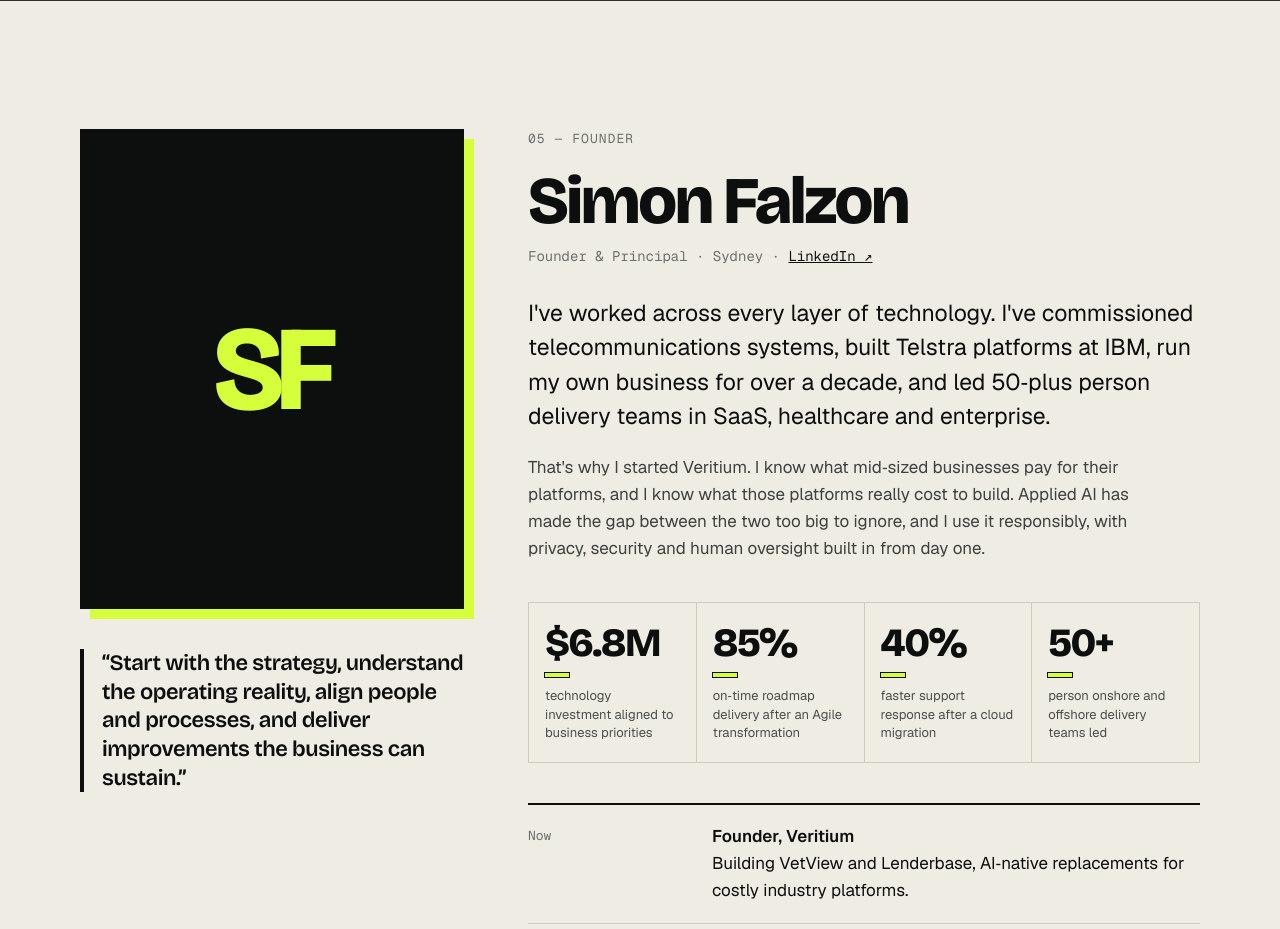
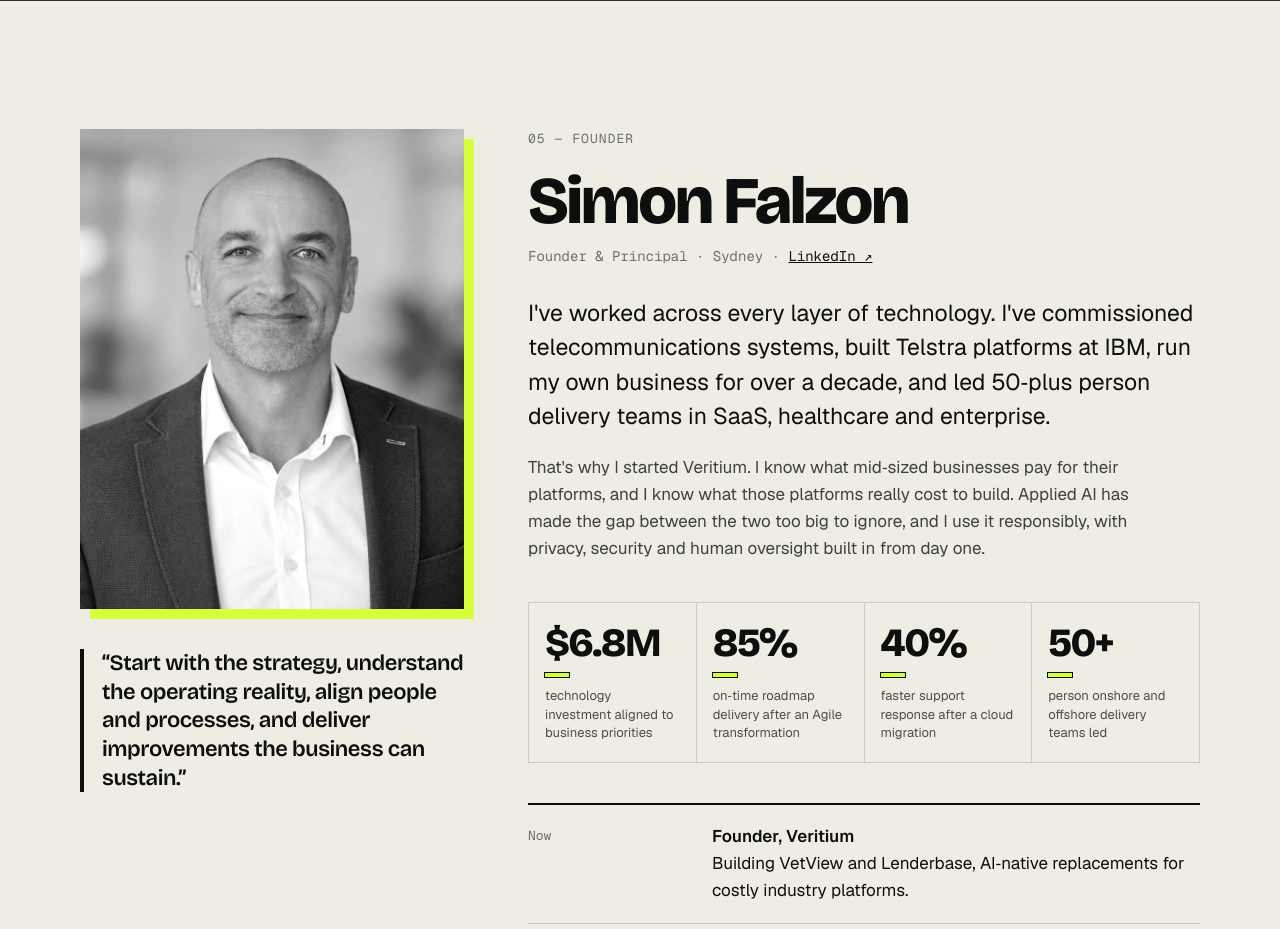
Before and after one commit to simonkennethfalzon/veritium-website, a plain HTML site: page index.html in a window 1280 px wide. Shown: the part 4540-5469 px from the top of the page. Drawn offline with nearby package versions, Linux system fonts and the light colour scheme.

Commit message:
Add founder headshot (greyscale, colour on hover)
Co-Authored-By: Claude Opus 5.5 <noreply@anthropic.com>
Claude-Session: https://claude.ai/code/session_01VuGxb3WCK5REQNgMC5a7sH

```diff
--- a/index.html
+++ b/index.html
@@ -205,8 +205,7 @@
     <div class="wrap founder">
       <div class="founder__side">
         <div class="founder__photo">
-          <!-- Replace with: <img src="assets/simon.jpg" alt="Simon Falzon"> -->
-          <div class="founder__placeholder">SF</div>
+          <img src="assets/simon.jpg" alt="Simon Falzon, founder of Veritium" width="800" height="1000" loading="lazy">
         </div>
         <blockquote class="founder__quote">“Start with the strategy, understand the operating reality, align people and processes, and deliver improvements the business can sustain.”</blockquote>
       </div>
--- a/styles.css
+++ b/styles.css
@@ -169,7 +169,8 @@ em { font-style: normal; color: var(--signal); }
 /* Founder */
 .founder { display: grid; grid-template-columns: 0.8fr 1.4fr; gap: 64px; align-items: start; }
 .founder__photo { aspect-ratio: 4/5; background: var(--ink); position: relative; box-shadow: 10px 10px 0 var(--signal); overflow: hidden; }
-.founder__photo img { width: 100%; height: 100%; object-fit: cover; filter: grayscale(1) contrast(1.05); }
+.founder__photo img { width: 100%; height: 100%; object-fit: cover; object-position: center top; filter: grayscale(1) contrast(1.08); transition: filter .6s ease; }
+.founder__photo:hover img { filter: none; }
 .founder__placeholder { position: absolute; inset: 0; display: grid; place-items: center; font: 800 120px/1 var(--display); color: var(--signal); letter-spacing: -0.06em; }
 .founder__role { font-family: var(--mono); font-size: 14px; color: #6b716d; margin: 12px 0 28px; }
 .timeline { margin: 40px 0 8px; border-top: 2px solid var(--ink); }
```
Also changed, not shown: assets/simon.jpg (added).
